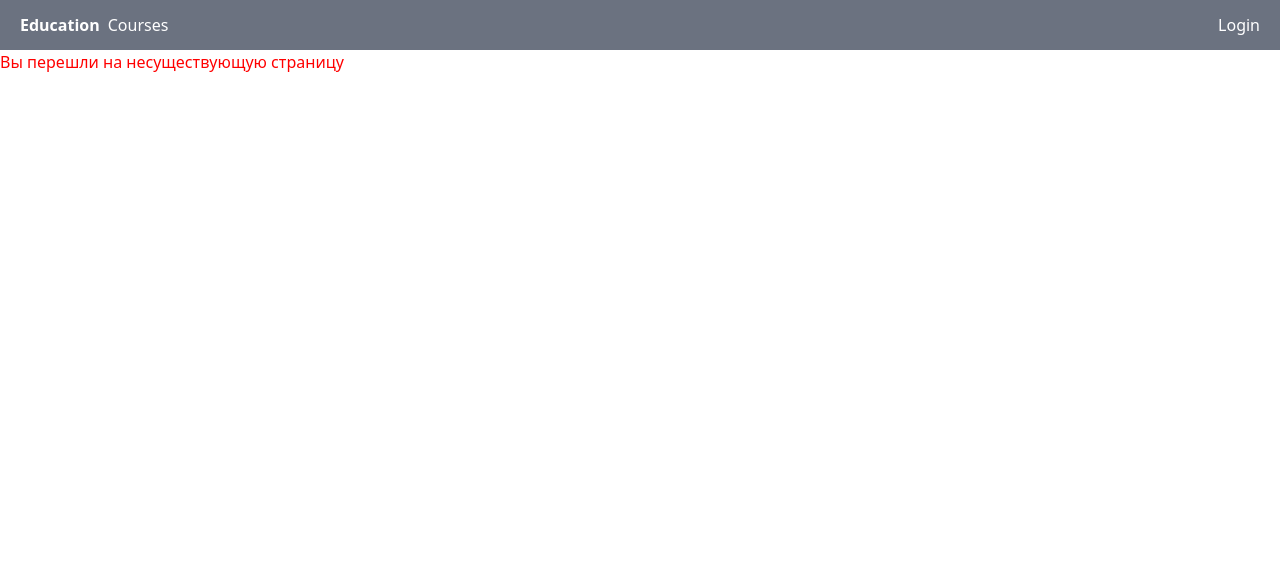
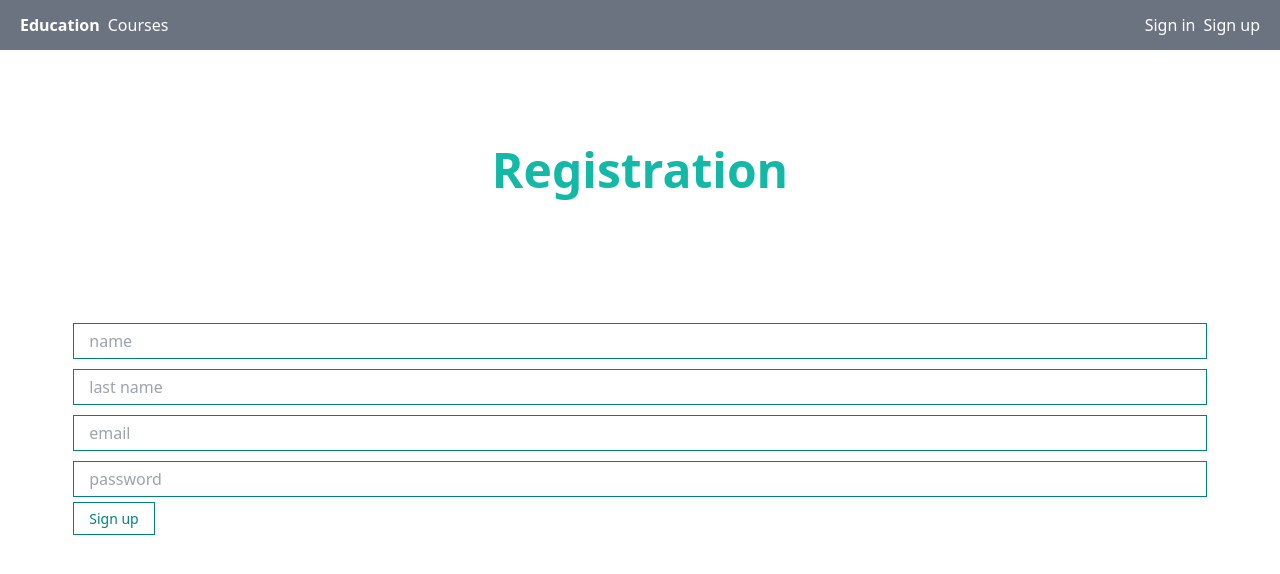
Before and after one commit to Ultralightmemes/education-react-js, a React (Create React App) app: page /registration in a window 1280 px wide. Shown: the top 574 px of the page. Built offline with nearby package versions, Linux system fonts and the light colour scheme.

Commit message:
Fix registration

```diff
--- a/src/components/LoginForm.jsx
+++ b/src/components/LoginForm.jsx
@@ -3,6 +3,7 @@ import {Context} from "../index";
 import {observer} from "mobx-react-lite";
 import MyButton from "./UI/button/MyButton";
 import MyInput from "./UI/input/MyInput";
+import {Link} from "react-router-dom";
 
 const LoginForm = () => {
     const [email, setEmail] = useState('')
@@ -28,7 +29,7 @@ const LoginForm = () => {
                 type="password"
                 placeholder="password"
             />
-            <MyButton onClick={login}>Логин</MyButton>
+            <MyButton onClick={login}>Sign in</MyButton>
         </form>
     );
 };
--- a/src/components/Navbar.jsx
+++ b/src/components/Navbar.jsx
@@ -4,6 +4,7 @@ import MyModal from "./UI/MyModal/MyModal";
 import LoginForm from "./LoginForm";
 import {Context} from "../index";
 import {observer} from "mobx-react-lite";
+import MyButton from "./UI/button/MyButton";
 
 const Navbar = () => {
 
@@ -31,11 +32,11 @@ const Navbar = () => {
                     </span>
                     :
                     <div>
-
-                        <button onClick={() => setModal(true)}>Login</button>
+                        <button onClick={() => setModal(true)} className="mr-2">Sign in</button>
                         <MyModal visible={modal} setVisible={setModal}>
                             <LoginForm/>
                         </MyModal>
+                        <Link to="/registration" >Sign up</Link>
                     </div>
                 }
             </div>
--- a/src/pages/Registration.jsx
+++ b/src/pages/Registration.jsx
@@ -13,7 +13,10 @@ const Registration = () => {
     }
 
     return (
-        <div style={{width: 800, margin: "auto"}}>
+        <div className="flex flex-col items-center justify-center h-screen">
+            <h1 className="text-5xl font-bold text-teal-500 mt-24">Registration</h1>
+
+            <div className="flex items-center justify-center h-screen mb-48">
                 <form>
                     <MyInput
                         placeholder='name'
@@ -37,8 +40,9 @@ const Registration = () => {
                         type='password'
                         onChange={e => setUser({...user, password: e.target.value})}
                     />
-                <MyButton onClick={(e) => register(e)}>Регистрация</MyButton>
+                    <MyButton onClick={(e) => register(e)}>Sign up</MyButton>
                 </form>
+            </div>
         </div>
     );
 };
--- a/src/router/AppRouter.jsx
+++ b/src/router/AppRouter.jsx
@@ -1,16 +1,28 @@
-import React from 'react';
+import React, {useContext} from 'react';
 import {Route, Routes} from "react-router-dom";
-import {publicRoutes} from "./routes";
+import {publicRoutes, privateRoutes} from "./routes";
 import Error from "../pages/Error";
+import {Context} from "../index";
 
 const AppRouter = () => {
+    const {store} = useContext(Context)
     return (
         <Routes>
+            store.isAuth
+            ?
+            {privateRoutes.map(route =>
+                <Route
+                    key={route.path}
+                    path={route.path}
+                    element={route.element}
+                />
+            )}
+            :
             {publicRoutes.map(route =>
-            <Route
-                key={route.path}
-                path={route.path}
-                element={route.element}
+                <Route
+                    key={route.path}
+                    path={route.path}
+                    element={route.element}
                 />
             )}
             <Route path="*" element={<Error/>}/>
--- a/src/router/routes.js
+++ b/src/router/routes.js
@@ -4,6 +4,9 @@ import Profile from "../pages/Profile";
 
 export const publicRoutes = [
     {path: '/courses', element: <CourseListPage/>},
-    {path: '/register', element: <Registration/>},
+    {path: '/registration', element: <Registration/>},
+]
+
+export const privateRoutes = [
     {path: '/profile', element: <Profile/>},
 ]
--- a/src/services/AuthService.js
+++ b/src/services/AuthService.js
@@ -1,4 +1,5 @@
-import $api from "../http";
+import $api, {API_URL} from "../http";
+import axios from "axios";
 
 export default class AuthService {
     static async login(email, password) {
@@ -6,7 +7,7 @@ export default class AuthService {
     }
 
     static async registration(user) {
-        return $api.post('user/registration/', {
+        return axios.post(API_URL + 'user/registration/', {
             email: user.email,
             password: user.password,
             first_name: user.firstName,
```
Lines whose indentation alone changed are shown as unchanged.
